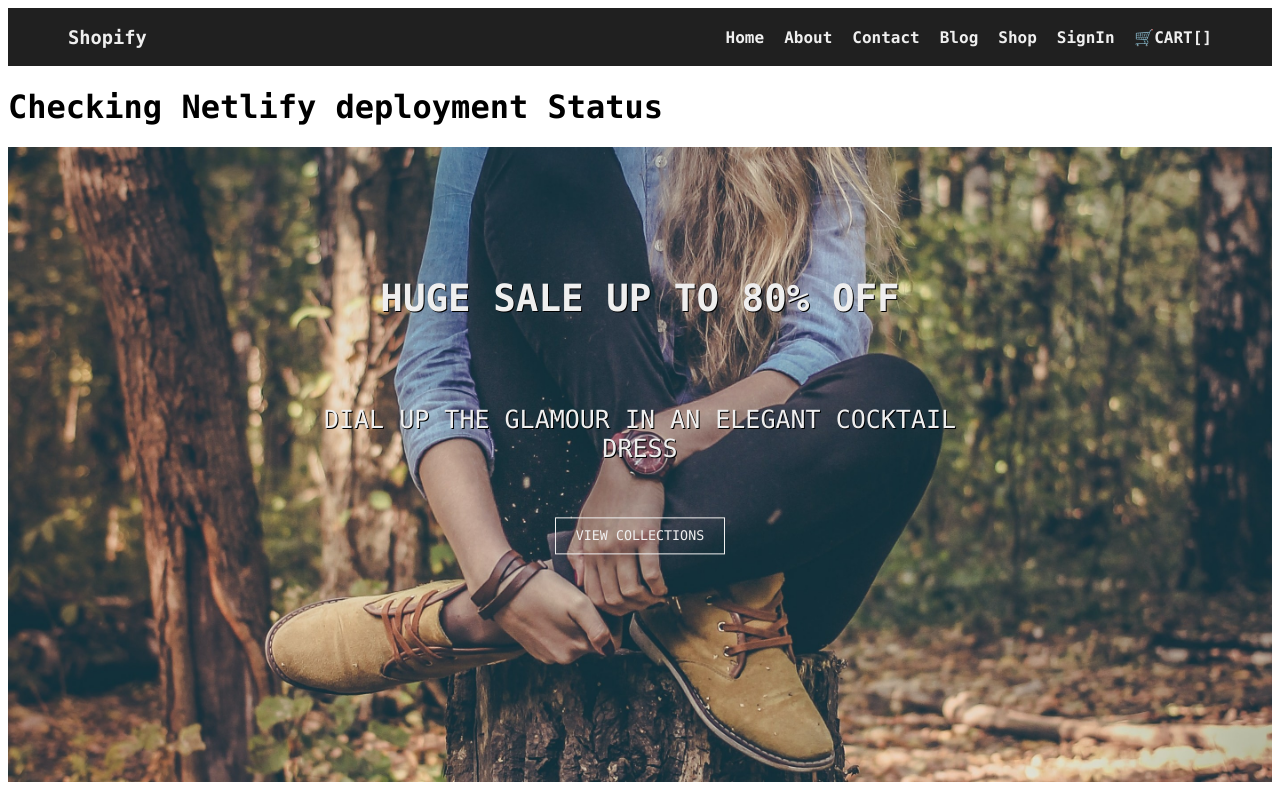
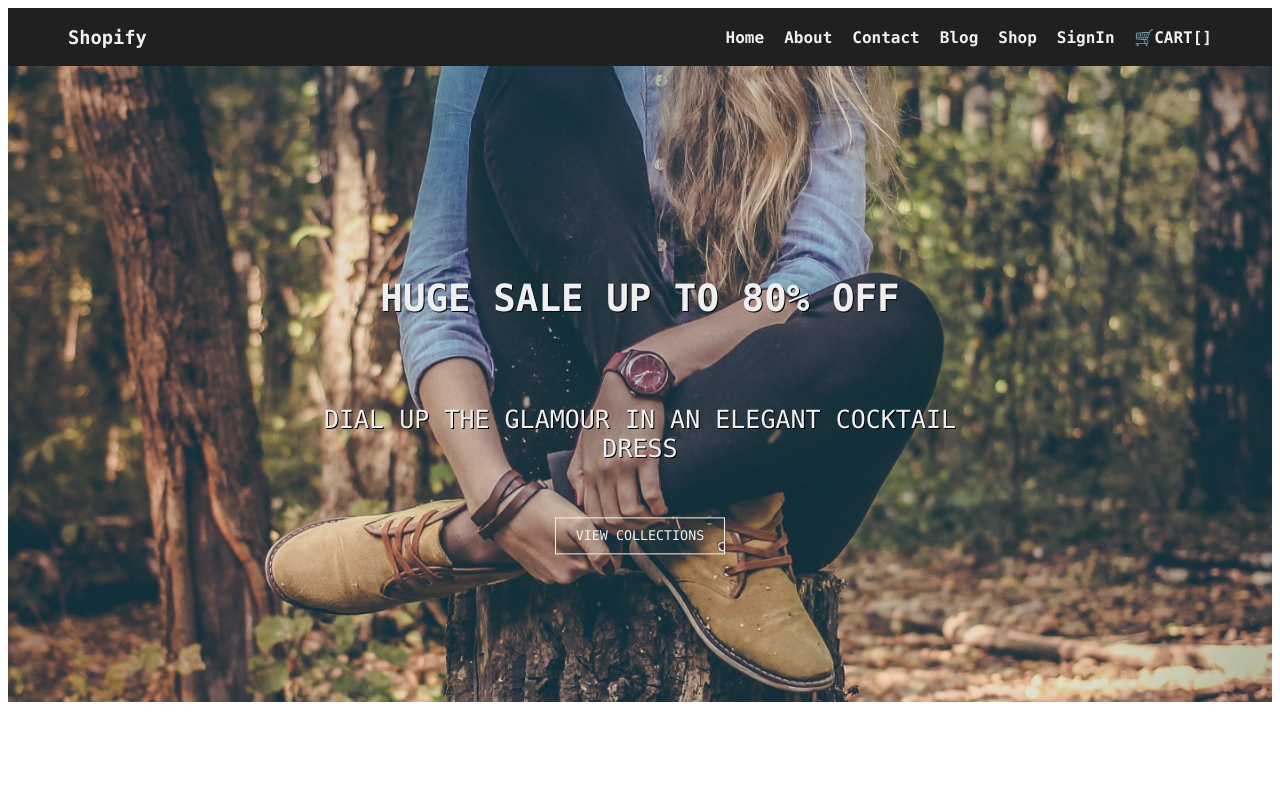
Before and after one commit to aazharnaeem/e-commerce-app, a Gatsby site: page / in a window 1280 px wide. Shown: the top 800 px of the page. Built offline with nearby package versions, Linux system fonts and the light colour scheme; Gatsby itself is replaced by a stand-in of ours.

Commit message:
Update index.js

```diff
--- a/src/pages/index.js
+++ b/src/pages/index.js
@@ -11,9 +11,7 @@
 const Home = () => {
   return(
     <Layout>
-      <div>
-      <h1>Checking Netlify deployment Status</h1>
-      </div>
+
       {/*Cover-Section */}
       <div className="cover">
         <img src={cover} alt="Cover"></img>
```
